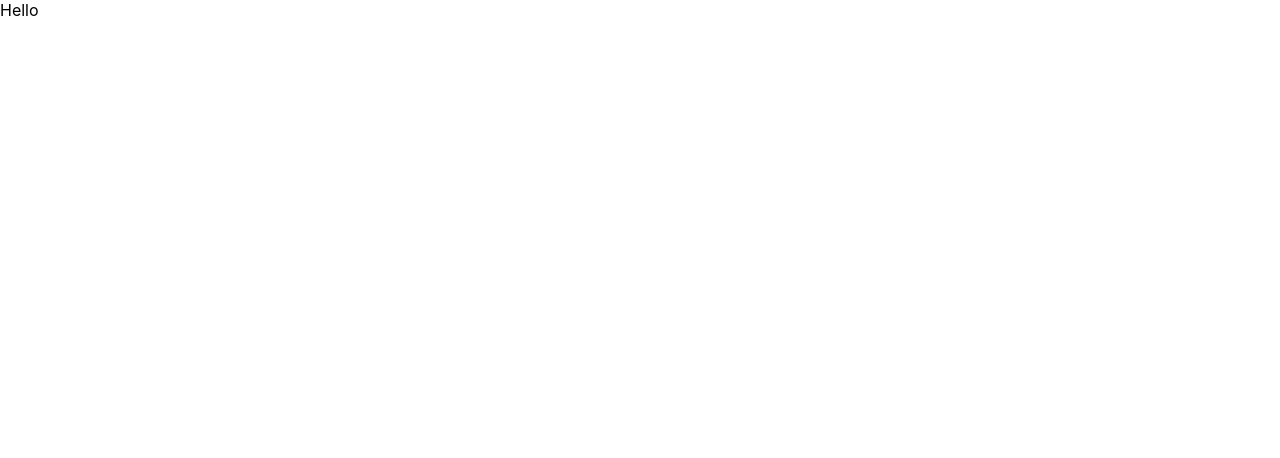
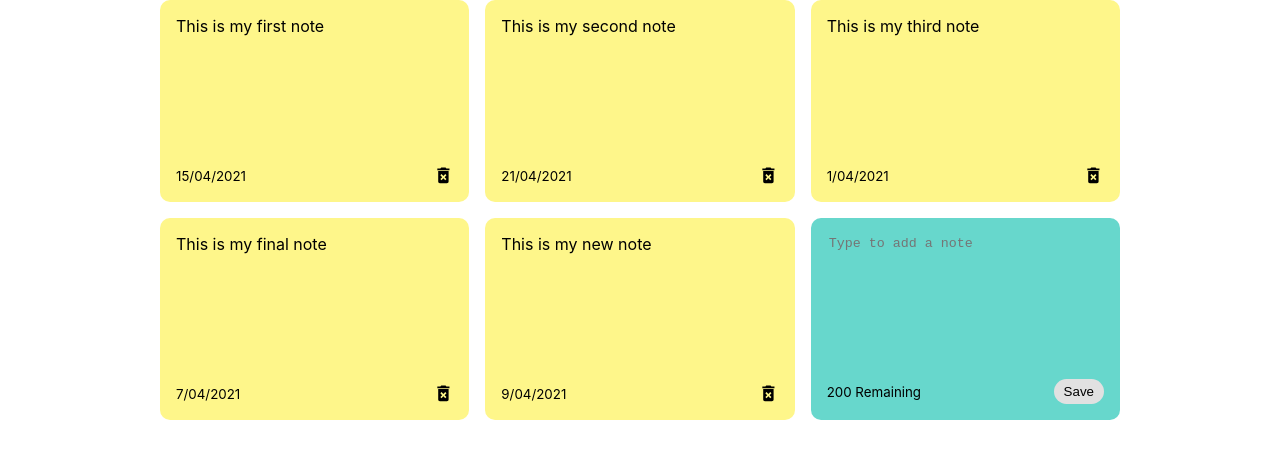
Before and after one commit to kskish/Notes-App, a React (Create React App) app in the folder react-notes-app/: page / in a window 1280 px wide. Shown: the top 458 px of the page. Built offline with nearby package versions, Linux system fonts and the light colour scheme.

Commit message:
Version 1

```diff
--- a/react-notes-app/src/App.js
+++ b/react-notes-app/src/App.js
@@ -1,7 +1,41 @@
-import React from "react";
+import React, { useState } from "react";
+import { nanoid } from "nanoid";
+import NotesList from "./components/NotesList";
 
 const App = () => {
-  return <div>Hello</div>;
+  const [notes, setNotes] = useState([
+    {
+      id: nanoid(),
+      text: "This is my first note",
+      date: "15/04/2021",
+    },
+    {
+      id: nanoid(),
+      text: "This is my second note",
+      date: "21/04/2021",
+    },
+    {
+      id: nanoid(),
+      text: "This is my third note",
+      date: "1/04/2021",
+    },
+    {
+      id: nanoid(),
+      text: "This is my final note",
+      date: "7/04/2021",
+    },
+    {
+      id: nanoid(),
+      text: "This is my new note",
+      date: "9/04/2021",
+    },
+  ]);
+
+  return (
+    <div className="container">
+      <NotesList notes={notes} setNotes={setNotes} />
+    </div>
+  );
 };
 
 export default App;
--- /dev/null
+++ b/react-notes-app/src/components/AddNote.js
@@ -0,0 +1,46 @@
+import React, { useState } from "react";
+import { nanoid } from "nanoid";
+
+const AddNote = ({ notes, setNotes }) => {
+  const [noteText, setNoteText] = useState("");
+
+  const handleChange = (e) => {
+    setNoteText(e.target.value);
+  };
+
+  const handleSaveClick = () => {
+    if (noteText.trim().length > 0) {
+      const date = new Date();
+      const newNote = {
+        id: nanoid(),
+        text: noteText,
+        date: date.toLocaleDateString(),
+      };
+
+      const newNotes = [...notes, newNote];
+
+      setNotes(newNotes);
+      setNoteText("");
+    }
+  };
+
+  return (
+    <div className="note new">
+      <textarea
+        cols="10"
+        rows="8"
+        placeholder="Type to add a note"
+        onChange={handleChange}
+        value={noteText}
+      ></textarea>
+      <div className="note-footer">
+        <small>200 Remaining</small>
+        <button className="save" onClick={handleSaveClick}>
+          Save
+        </button>
+      </div>
+    </div>
+  );
+};
+
+export default AddNote;
--- a/react-notes-app/src/components/Note.js
+++ b/react-notes-app/src/components/Note.js
@@ -1,9 +1,14 @@
 import React from "react";
+import { MdDeleteForever } from "react-icons/md";
 
-const Note = () => {
+const Note = ({ id, text, date }) => {
   return (
     <div className="note">
-      <span>Hello this is our first Note</span>
+      <span>{text}</span>
+      <div className="note-footer">
+        <small>{date}</small>
+        <MdDeleteForever className="delete-icon" size="1.3em" />
+      </div>
     </div>
   );
 };
--- a/react-notes-app/src/components/NotesList.js
+++ b/react-notes-app/src/components/NotesList.js
@@ -1,9 +1,16 @@
 import React from "react";
+import AddNote from "./AddNote";
+import Note from "./Note";
 
-const NotesList = () => {
+const NotesList = ({ notes, setNotes }) => {
   return (
     <div className="notes-list">
-      <Note />
+      {notes.map((note) => {
+        return (
+          <Note key={note.id} id={note.id} text={note.text} date={note.date} />
+        );
+      })}
+      <AddNote notes={notes} setNotes={setNotes} />
     </div>
   );
 };
--- a/react-notes-app/src/index.css
+++ b/react-notes-app/src/index.css
@@ -1,13 +1,69 @@
 body {
   margin: 0;
-  font-family: -apple-system, BlinkMacSystemFont, 'Segoe UI', 'Roboto', 'Oxygen',
-    'Ubuntu', 'Cantarell', 'Fira Sans', 'Droid Sans', 'Helvetica Neue',
+  font-family: -apple-system, BlinkMacSystemFont, "Segoe UI", "Roboto", "Oxygen",
+    "Ubuntu", "Cantarell", "Fira Sans", "Droid Sans", "Helvetica Neue",
     sans-serif;
   -webkit-font-smoothing: antialiased;
   -moz-osx-font-smoothing: grayscale;
 }
 
 code {
-  font-family: source-code-pro, Menlo, Monaco, Consolas, 'Courier New',
+  font-family: source-code-pro, Menlo, Monaco, Consolas, "Courier New",
     monospace;
 }
+
+.container {
+  max-width: 960px;
+  margin-right: auto;
+  margin-left: auto;
+  padding-right: 15px;
+  padding-left: 15px;
+}
+
+.notes-list {
+  display: grid;
+  grid-gap: 1rem;
+  grid-template-columns: repeat(auto-fit, minmax(250px, 1fr));
+}
+
+.note {
+  background-color: #fef68a;
+  border-radius: 10px;
+  padding: 1rem;
+  min-height: 170px;
+  display: flex;
+  flex-direction: column;
+  justify-content: space-between;
+}
+
+.note-footer {
+  display: flex;
+  align-items: center;
+  justify-content: space-between;
+}
+
+.note.new {
+  background-color: #67d7cc;
+}
+
+textarea {
+  border: none;
+  resize: none;
+  background-color: #67d7cc;
+}
+
+textarea:focus {
+  outline: none;
+}
+
+.save {
+  background-color: #e1e1e1;
+  border: none;
+  border-radius: 15px;
+  padding: 5px 10px 5px 10px;
+}
+
+.save:hover {
+  background-color: #ededed;
+  cursor: pointer;
+}
```
